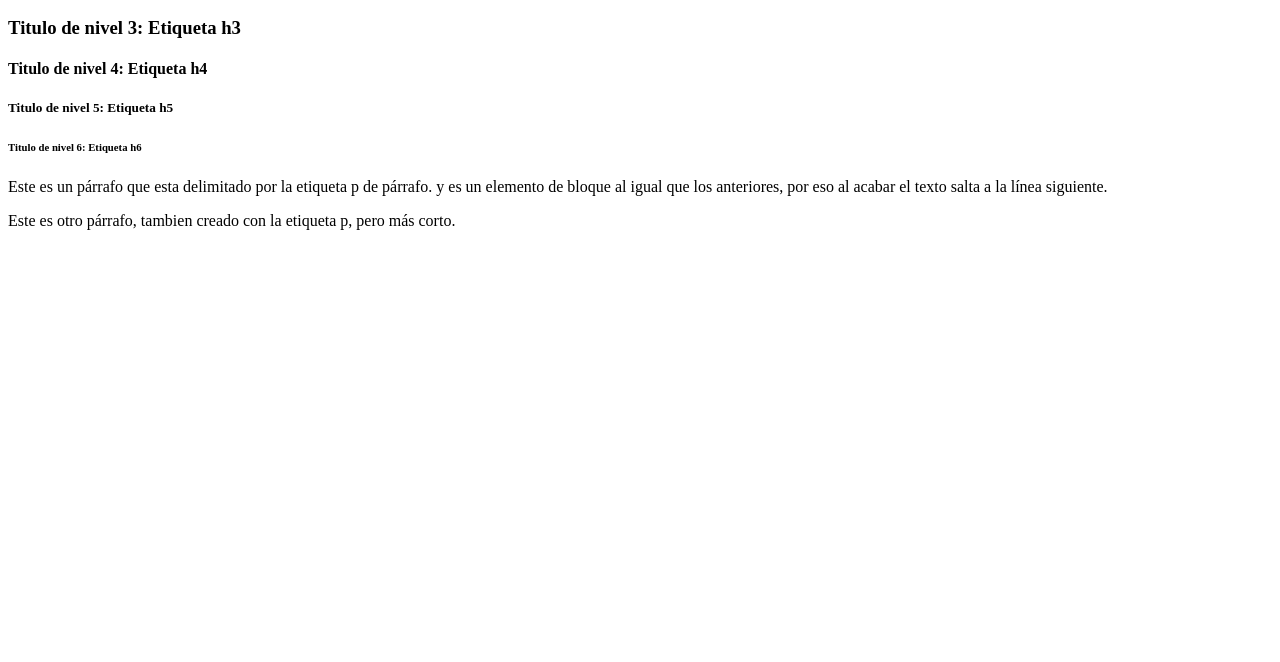
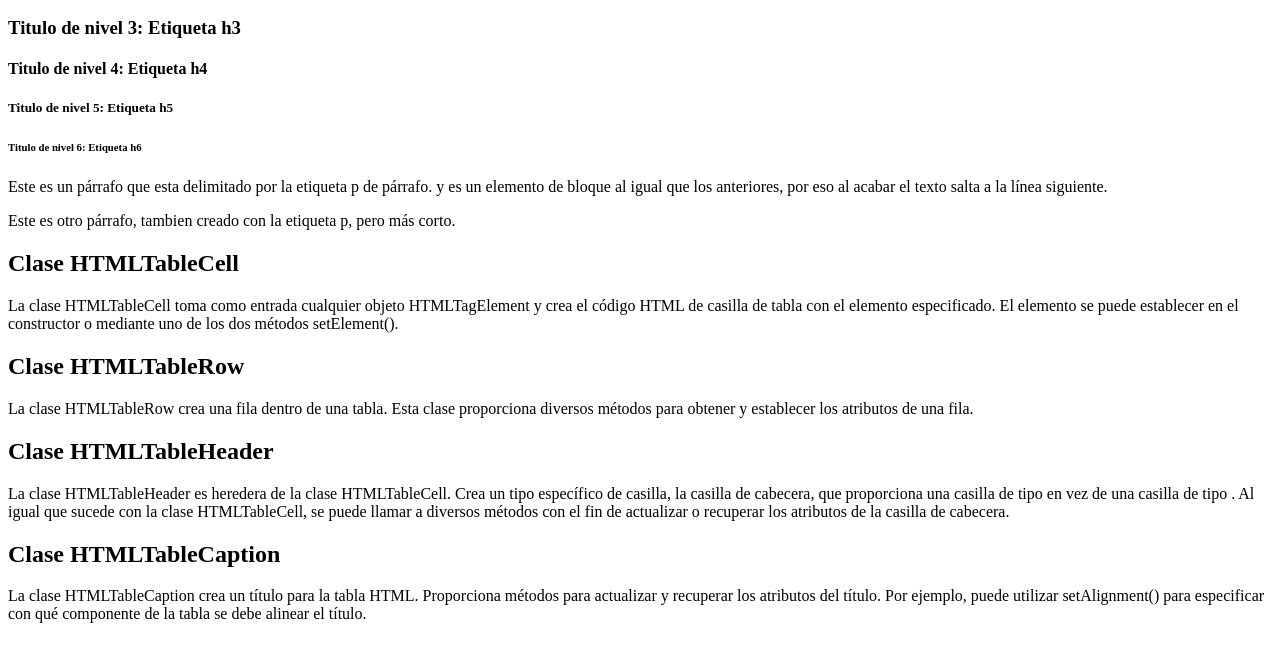
Before and after one commit to MiguelFernandoVasquezMonsalveCampus/HTML-inicio, a plain HTML site: page index.html in a window 1280 px wide. Shown: the part 110-772 px from the top of the page. Drawn offline with Linux system fonts and the light colour scheme.

Commit message:
tipos de tablas

```diff
--- a/index.html
+++ b/index.html
@@ -26,6 +26,25 @@
     <p>Este es otro párrafo, tambien creado con la etiqueta p,
         pero más corto.</p>
 
+    <!--  Tipos de tablas  -->
 
+
+
+    <h2>Clase HTMLTableCell</h2>
+
+    <p> La clase HTMLTableCell toma como entrada cualquier objeto HTMLTagElement y crea el código HTML de casilla de tabla con el elemento especificado. El elemento se puede establecer en el constructor o mediante uno de los dos métodos setElement().
+    </p>
+    <h2>Clase HTMLTableRow</h2>
+
+    <p>La clase HTMLTableRow crea una fila dentro de una tabla. Esta clase proporciona diversos métodos para obtener y establecer los atributos de una fila.
+    </p>
+    <h2>Clase HTMLTableHeader</h2>
+
+    <p>La clase HTMLTableHeader es heredera de la clase HTMLTableCell. Crea un tipo específico de casilla, la casilla de cabecera, que proporciona una casilla de tipo <th> en vez de una casilla de tipo <td>. Al igual que sucede con la clase HTMLTableCell, se puede llamar a diversos métodos con el fin de actualizar o recuperar los atributos de la casilla de cabecera.
+    </p>
+    <h2>Clase HTMLTableCaption</h2>
+
+    <p>La clase HTMLTableCaption crea un título para la tabla HTML. Proporciona métodos para actualizar y recuperar los atributos del título. Por ejemplo, puede utilizar setAlignment() para especificar con qué componente de la tabla se debe alinear el título.
+    </p>
 </body>
 </html>
```
